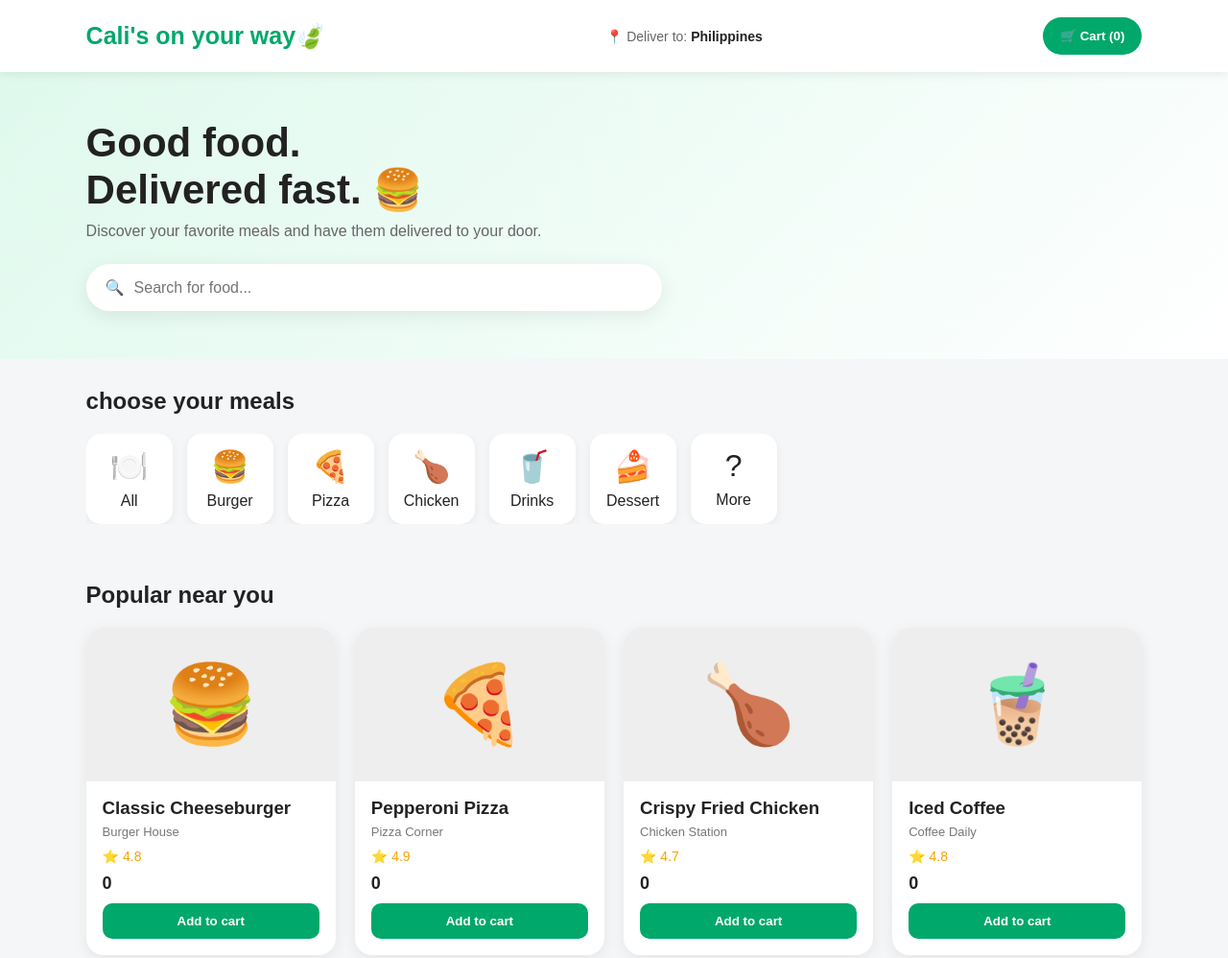
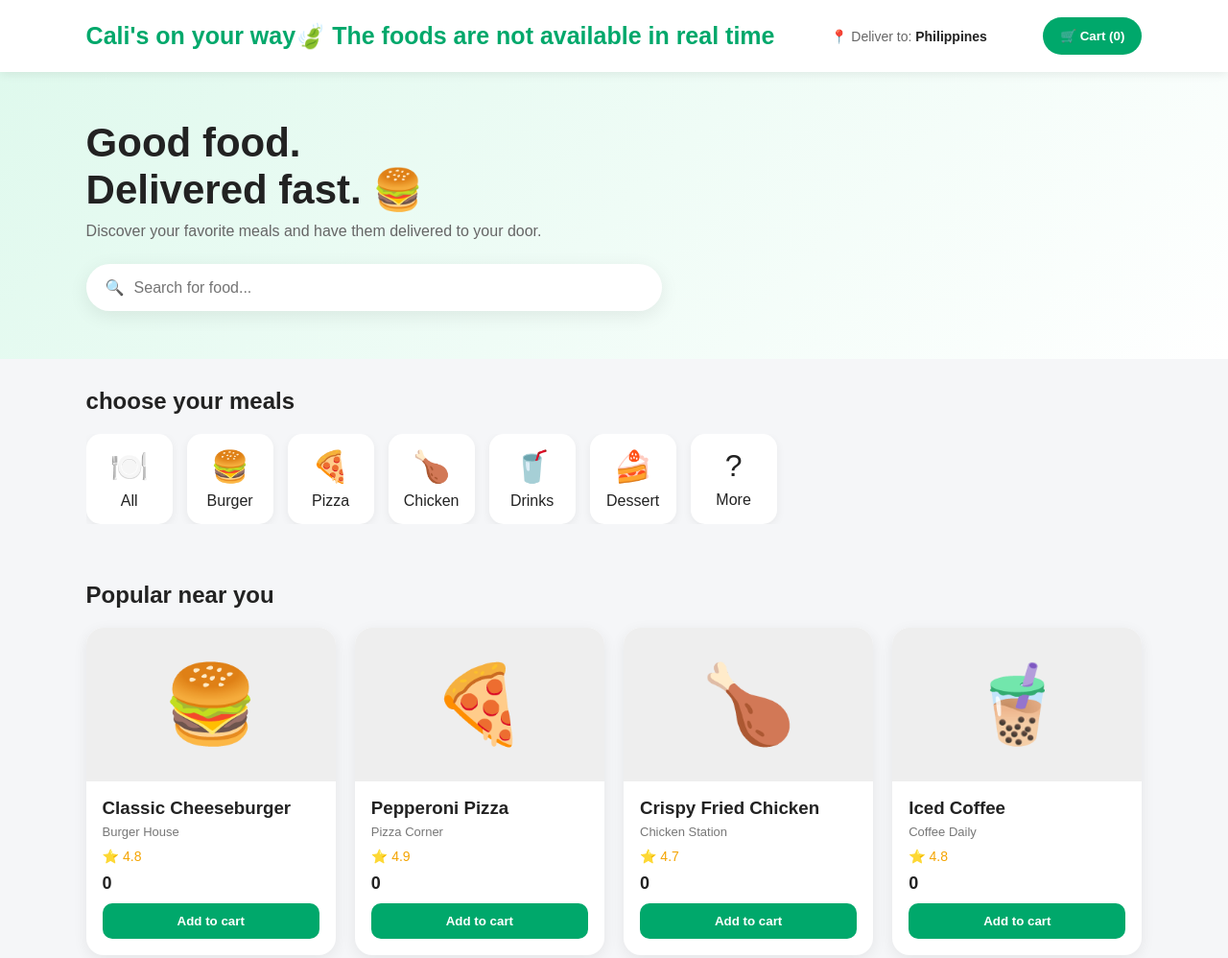
Before and after one commit to calixynnn-gif/PROJECT2, a plain HTML site: page index.html in a window 1280 px wide. Shown: the top 998 px of the page at 96% size. Drawn offline with Linux system fonts and the light colour scheme.

Commit message:
Update index.html

```diff
--- a/index.html
+++ b/index.html
@@ -724,7 +724,7 @@ footer span {
 <header>
 
     <div class="logo">
-        Cali's on your way🍃
+        Cali's on your way🍃 The foods are not available in real time
     </div>
 
     <div class="location">
```
